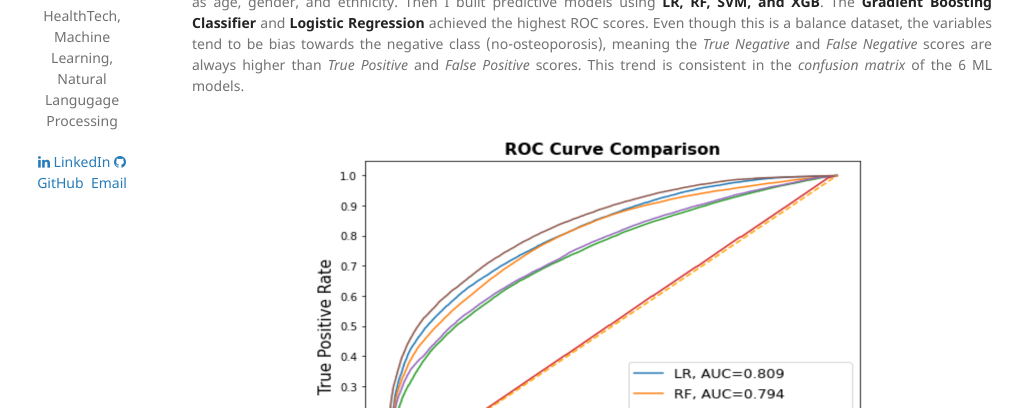
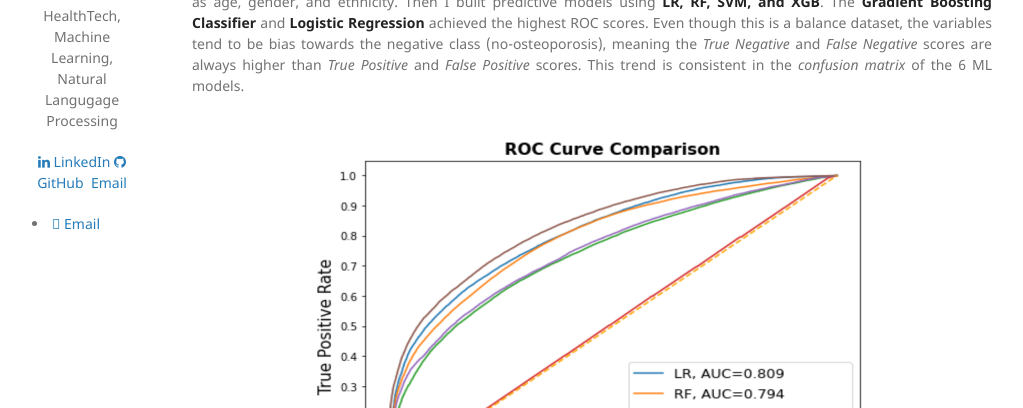
Before and after one commit to ThanhNguyen93/ThanhNguyen93.github.io, a Jekyll site: the page built from index.md, in a window 1280 px wide. Shown: the part 265-673 px from the top of the page, without its empty margins (128-1151 px from the left). Built offline with Jekyll 4.4.1, drawn with Linux system fonts in a browser that asks for light colours; our own code applies the rules of GitHub Pages for plain Markdown files.

Commit message:
Update _config.yml

```diff
--- a/_config.yml
+++ b/_config.yml
@@ -15,7 +15,9 @@ description:
   <a href="https://github.com/ThanhNguyen93">GitHub</a>
 
   <a href="#" class="fa fa-email"></a>
-  <a href="tnguyen15@hawk.iit.edu">Email</a>
+  <a href="mailto:tnguyen15@hawk.iit.edu">Email</a>
+
+  <li><a href="mailto:tnguyen15@hawk.iit.edu" rel="nofollow noopener noreferrer"><i class="fas fa-fw fa-envelope-square" aria-hidden="true"></i> Email</a></li>
 
   </p>
 
```
